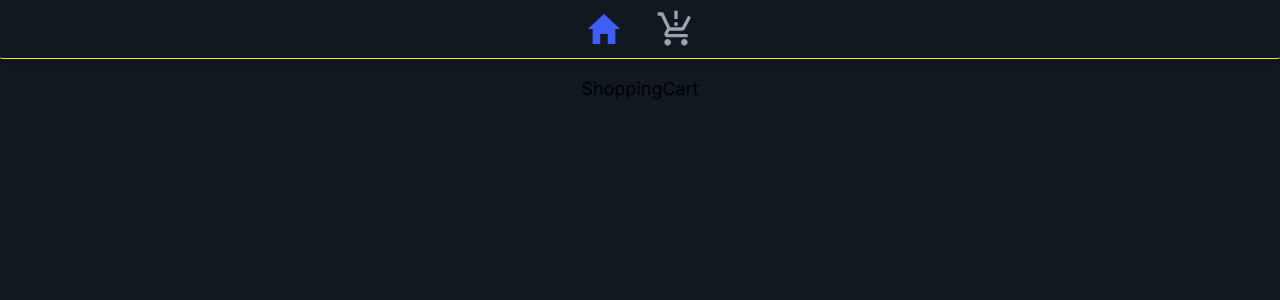
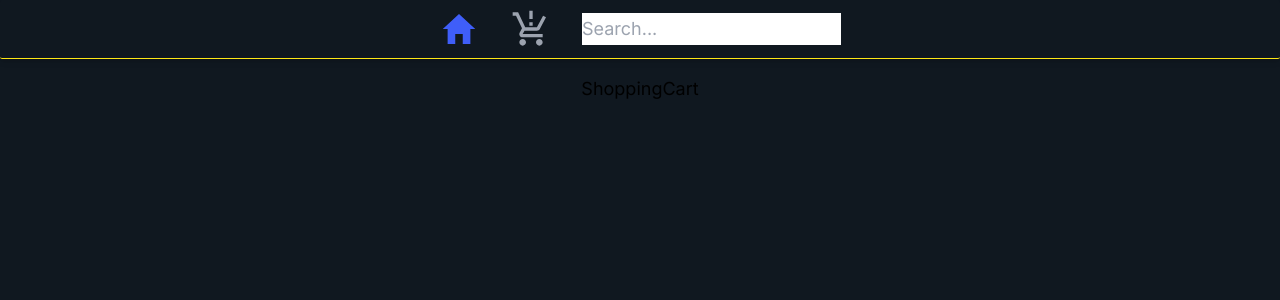
Before and after one commit to baboshi02/Next-E_Commerce, a Next.js app: page /shoppingCart in a window 1280 px wide. Shown: the top 300 px of the page. Built offline with nearby package versions, Linux system fonts and the light colour scheme.

Commit message:
Basic Search Bar added and mad interfaces file

```diff
--- a/app/Header.tsx
+++ b/app/Header.tsx
@@ -4,6 +4,7 @@ import { MdOutlineProductionQuantityLimits } from "react-icons/md";
 import React from "react";
 import { IoMdHome } from "react-icons/io";
 import { usePathname } from "next/navigation";
+import SearchBar from "./components/SearchBar";
 interface headerComponent {
   component: React.ReactElement;
   link: string;
@@ -34,6 +35,7 @@ const Header = () => {
           </Link>
         );
       })}
+      <SearchBar />
     </header>
   );
 };
--- /dev/null
+++ b/app/components/SearchBar.tsx
@@ -0,0 +1,18 @@
+import React, { SyntheticEvent } from "react";
+
+const SearchBar = () => {
+  return (
+    <div className="relative group ">
+      <form onSubmit={(e: SyntheticEvent) => e.preventDefault()}>
+        <input type="text" placeholder="Search... " />
+      </form>
+      <div className="h-10 w-full absolute hidden  flex-col gap-1 top-8  group-hover:flex ">
+        <div className="bg-pink-300"> Hellp</div>
+        <div className="bg-pink-300"> Hellp</div>
+        <div className="bg-pink-300"> Hellp</div>
+      </div>
+    </div>
+  );
+};
+
+export default SearchBar;
--- a/app/products/[id]/page.tsx
+++ b/app/products/[id]/page.tsx
@@ -1,7 +1,6 @@
 import React from "react";
 import Image from "next/image";
-
-import { ProductType } from "@/app/Products";
+import { ProductType } from "@/app/lib/interfaces/ProductType";
 
 const Page = async ({ params }: { params: { id: string } }) => {
   let product: ProductType;
```
Also changed, not shown: app/Products.tsx (+1 -8 lines), app/lib/interfaces/ProductType.ts (added).
